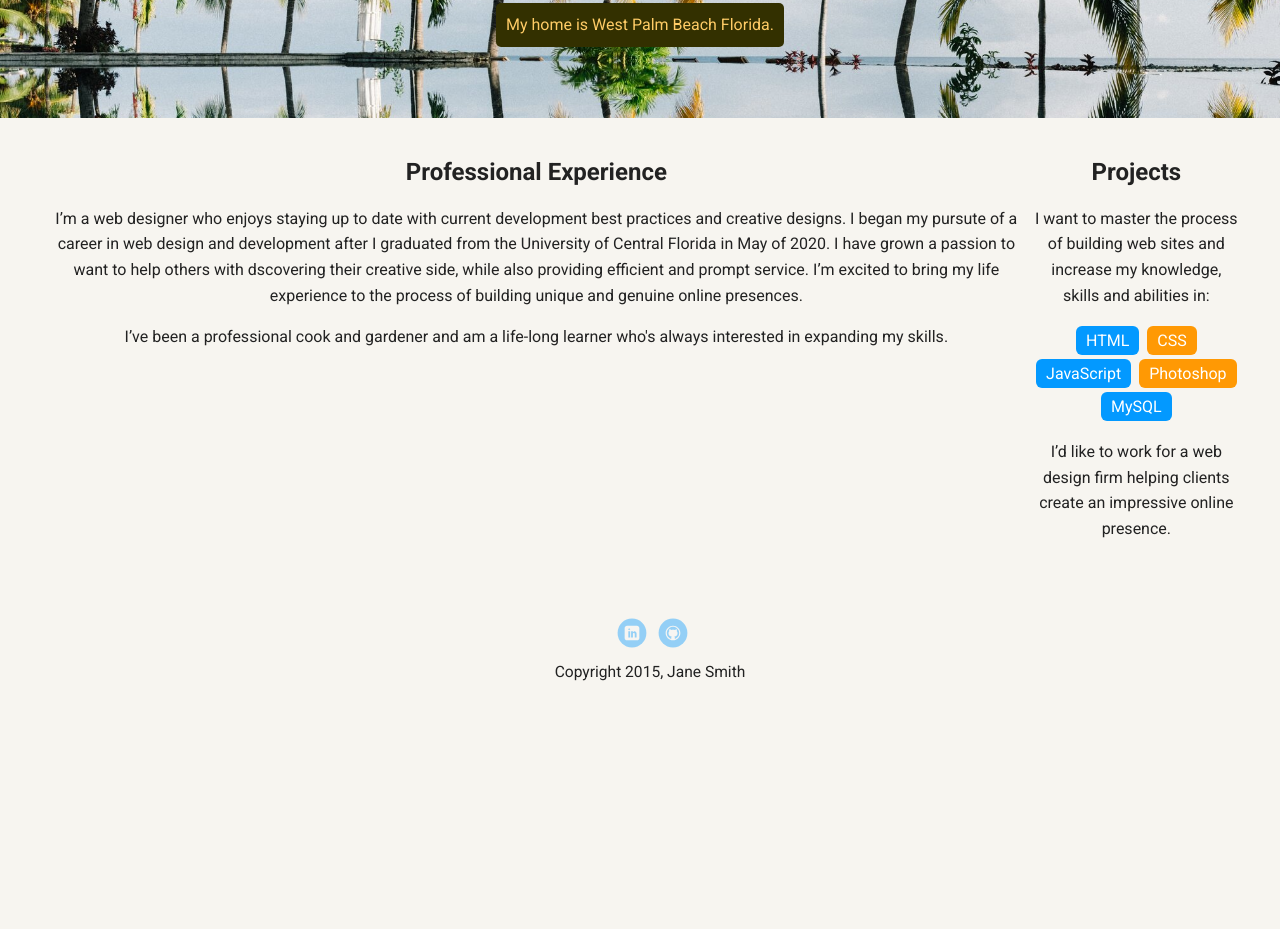
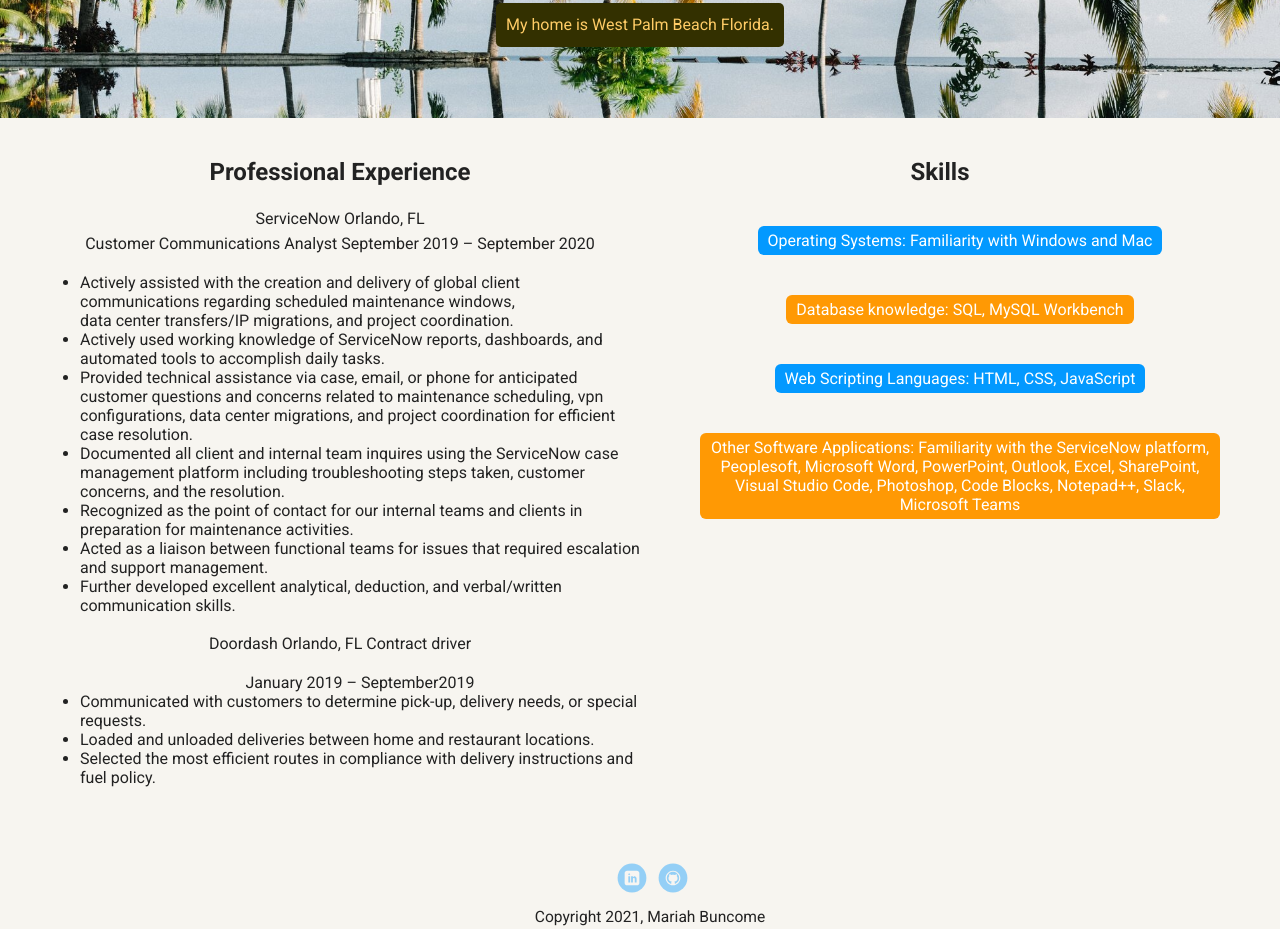
Before and after one commit to mbmariahb2116/TechDegreeProject1, a plain HTML site: page profile_page_v1/html/experience.html in a window 1280 px wide. Shown: the part 352-1281 px from the top of the page. Before the commit the page ends 1129 px from the top, so only its background shows below. Drawn offline with Linux system fonts and the light colour scheme; a web font is replaced by a local one.

Commit message:
Final change of experience page

```diff
--- a/profile_page_v1/html/experience.html
+++ b/profile_page_v1/html/experience.html
@@ -11,7 +11,7 @@
     <div class="main-nav">
         <ul class="nav">
           <li class="name">Mariah Buncome</li>
-          <li><a href="index.html">Home</a></li>
+          <li><a href="../index.html">Home</a></li>
           <li><a href="html/experience.html">Experience</a></li>
         </ul>
     </div>
@@ -25,24 +25,41 @@
     <main class="flex">
       <div class="card">
         <h2>Professional Experience</h2>
-        <p>I’m a web designer who enjoys staying up to date with current development best practices and creative designs. I began my
-           pursute of a career in web design and development after I graduated from the University of Central Florida in May of 2020. I have grown a
-           passion to want to help others with dscovering their creative side, while also providing efficient and prompt service. I’m excited to bring
-           my life experience to the process of building unique and genuine online presences.</p>
-        <p>I’ve been a professional cook and gardener and am a life-long learner who's always interested in expanding my skills.</p>
+        <section class="ServiceNow">
+        <p>ServiceNow      	  	  	  	  	  	  	            Orlando, FL <br>
+          Customer Communications Analyst    	  	  	  	         	            September 2019 – September 2020
+          <ul>
+            <li>Actively assisted with the creation and delivery of global client communications regarding scheduled maintenance windows, <br>data center transfers/IP migrations, and project coordination.</li>
+            <li>Actively used working knowledge of ServiceNow reports, dashboards, and automated tools to accomplish daily tasks.  </li>
+            <li>Provided technical assistance via case, email, or phone for anticipated customer questions and concerns related to maintenance scheduling, vpn configurations, data center migrations, and project coordination for efficient case resolution.  </li>
+            <li>Documented all client and internal team inquires using the ServiceNow case management platform including troubleshooting steps taken, customer concerns, and the resolution.</li>
+            <li>Recognized as the point of contact for our internal teams and clients in preparation for maintenance activities.</li>
+            <li>Acted as a liaison between functional teams for issues that required escalation and support management.</li>
+            <li>Further developed excellent analytical, deduction, and verbal/written communication skills. </li>
+          </ul>
+        </p>
+        <section class="Doordash">
+        <p>
+          Doordash  	  	  	  	  	  	  	  	             Orlando, FL
+          Contract driver
+          <ul> 	  	  	  	                      	  	              January 2019 – September2019
+            <li>Communicated with customers to determine pick-up, delivery needs, or special requests.</li>
+            <li>Loaded and unloaded deliveries between home and restaurant locations.</li>
+            <li>Selected the most efficient routes in compliance with delivery instructions and fuel policy.</li>
+          </ul>
+        </p>
+        </section>
       </div>
 
       <div class="card">
-        <h2>Projects</h2>
-        <p>I want to master the process of building web sites and increase my knowledge, skills and abilities in:</p>
+        <h2>Skills</h2>
         <ul class="skills">
-          <li>HTML</li>
-          <li>CSS</li>
-          <li>JavaScript</li>
-          <li>Photoshop</li>
-          <li>MySQL</li>
+          <li>Operating Systems: Familiarity with Windows and Mac  </li>
+          <li>Database knowledge: SQL, MySQL Workbench</li>
+          <li>Web Scripting Languages:  HTML, CSS, JavaScript  </li>
+          <li>Other Software Applications:   Familiarity with the ServiceNow platform, Peoplesoft, Microsoft Word, PowerPoint,
+          Outlook, Excel, SharePoint, Visual Studio Code, Photoshop, Code Blocks, Notepad++, Slack, Microsoft Teams  </li>
         </ul>
-        <p>I’d like to work for a web design firm helping clients create an impressive online presence.</p>
       </div>
 
     </main>
@@ -51,7 +68,7 @@
         <li><a href="www.linkedin.com/in/mariahbuncome" class="social linkedin">LinkedIn</a></li>
         <li><a href="https://github.com/mbmariahb2116/TechDegreeProject1.git" class="social github">Github</a></li>
       </ul>
-      <p class="copyright">Copyright 2015, Jane Smith</p>
+      <p class="copyright">Copyright 2021, Mariah Buncome</p>
     </footer>
   </body>
   </html>
--- a/profile_page_v1/styles.css
+++ b/profile_page_v1/styles.css
@@ -112,10 +112,23 @@ header .profile-image:hover {
   border-color: #2b2ee0;
 }
 
-ul.skills {
-  padding: 0;
-  text-align: center;
+div.card {
+  width: 50%;
+  height: auto;
 }
+
+div.skills {
+width: 50%;
+}
+
+
+.ServiceNow li{
+text-align: left;
+}
+
+.Doordash li{
+  text-align: left;
+  }
 
 .skills li {
   border-radius: 6px;
@@ -123,7 +136,7 @@ ul.skills {
   background: #ff9904;
   color: white;
   padding: 5px 10px;
-  margin: 2px;
+  margin: 20px;
 }
 
 .skills li:nth-child(odd) {
```
